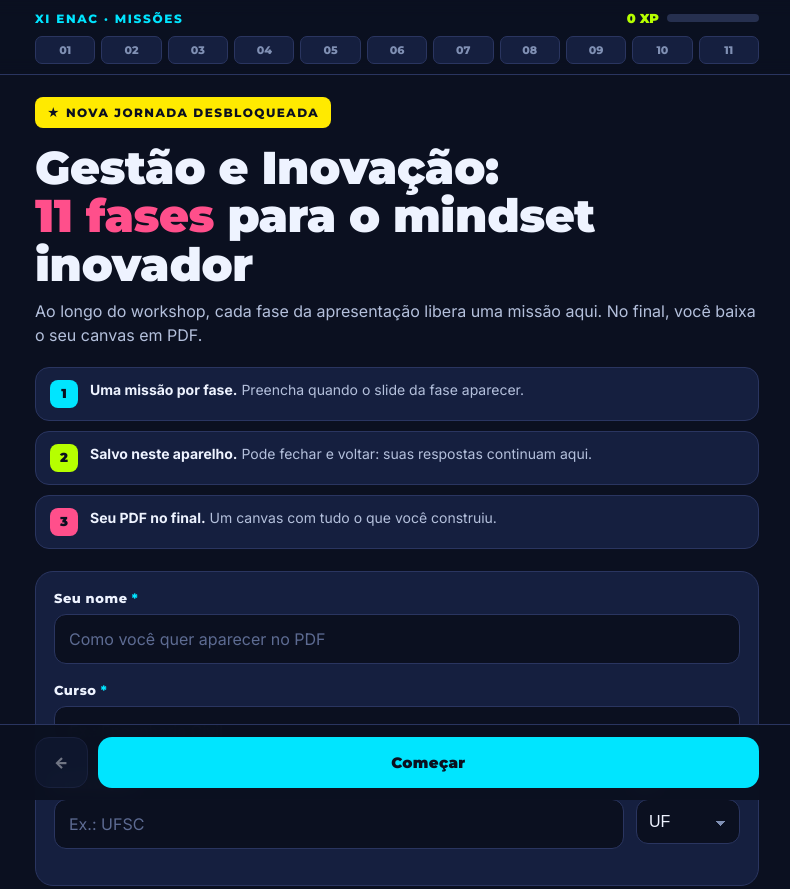
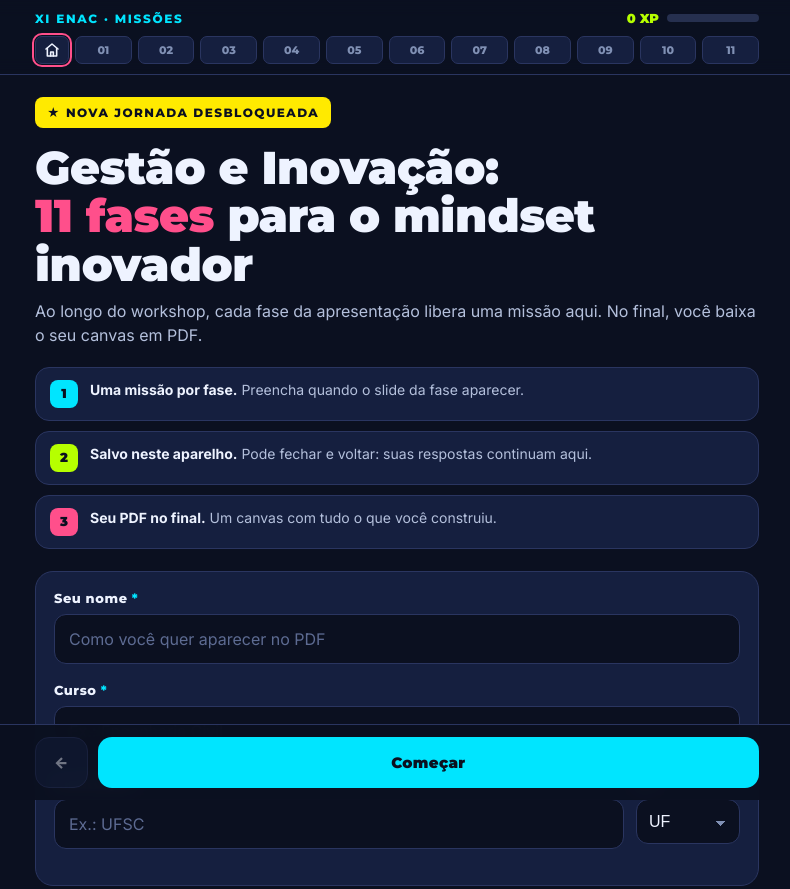
Before and after one commit to engsoftrhuanb/missoes-gestaoeinovacao, a plain HTML site: page index.html in a window 1280 px wide. Shown: the top 889 px of the page, without its empty margins (243-1033 px from the left). Drawn offline with Linux system fonts and the light colour scheme.

Commit message:
Add files via upload

```diff
--- a/index.html
+++ b/index.html
@@ -36,6 +36,9 @@ input,textarea{font:inherit}
 .map button.done{background:var(--lm);border-color:var(--lm);color:var(--bg)}
 .map button.cur{outline:2px solid var(--pk);outline-offset:1px;color:var(--ink)}
 .map button.done.cur{color:var(--bg)}
+.map button.home{flex:0 0 34px;display:grid;place-items:center;color:var(--cy)}
+.map button.home.cur{color:var(--ink)}
+.map button.home svg{width:16px;height:16px}
 
 /* telas */
 .screen{display:none;padding-top:22px}
@@ -327,11 +330,9 @@ const MISSIONS = [
     n: 10, key: 'comunicacao', title: 'Como está a minha comunicação', color: 'or',
     intro: 'Diagnóstico: marque Sim ou Não para cada combinado de comunicação.',
     fields: [
-      { id: 'c_canais', type: 'multi', req: true, label: 'Quais canais a sua equipe usa?', opts: ['WhatsApp', 'E-mail', 'Plataforma de projetos e repositório', 'Reunião'] },
+      { id: 'c_canais', type: 'multi', req: true, label: 'Quais canais a sua equipe usa?', opts: ['WhatsApp', 'E-mail', 'Aplicativos de projetos', 'Aplicativos de repositórios', 'Reunião'] },
       { id: 'c_diag', type: 'scale', req: true, label: 'Diagnóstico', opts: ['Sim', 'Não'], groups: true,
         items: [
-          ['#', 'Cada canal com um uso'],
-          ['canal', 'Cada canal tem um uso definido', 'WhatsApp: urgente e curto · E-mail: oficial · Drive/Notion: documento vivo · Reunião: decisão e conflito.'],
           ['#', 'Prazo de resposta combinado'],
           ['prazo', 'Respondemos em até 24h em dias úteis'],
           ['silencio', 'Silêncio não é tratado como concordância'],
@@ -409,6 +410,9 @@ const pad = n => String(n).padStart(2,'0');
 // ---------- render ----------
 function renderMap(){
   const map = $('#map'); map.innerHTML = '';
+  const h = document.createElement('button'); h.className = 'home' + (S.cur<0 ? ' cur' : ''); h.title = 'Página inicial'; h.setAttribute('aria-label','Página inicial');
+  h.innerHTML = '<svg viewBox="0 0 24 24" fill="none" stroke="currentColor" stroke-width="2.4" stroke-linecap="round" stroke-linejoin="round"><path d="M3 10.5 12 3l9 7.5"/><path d="M5 9.5V21h14V9.5"/><path d="M10 21v-6h4v6"/></svg>';
+  h.onclick = ()=>go(-1); map.appendChild(h);
   MISSIONS.forEach((m,i)=>{
     const b = document.createElement('button');
     b.textContent = pad(m.n); b.title = 'Fase '+pad(m.n)+' · '+m.title;
```
